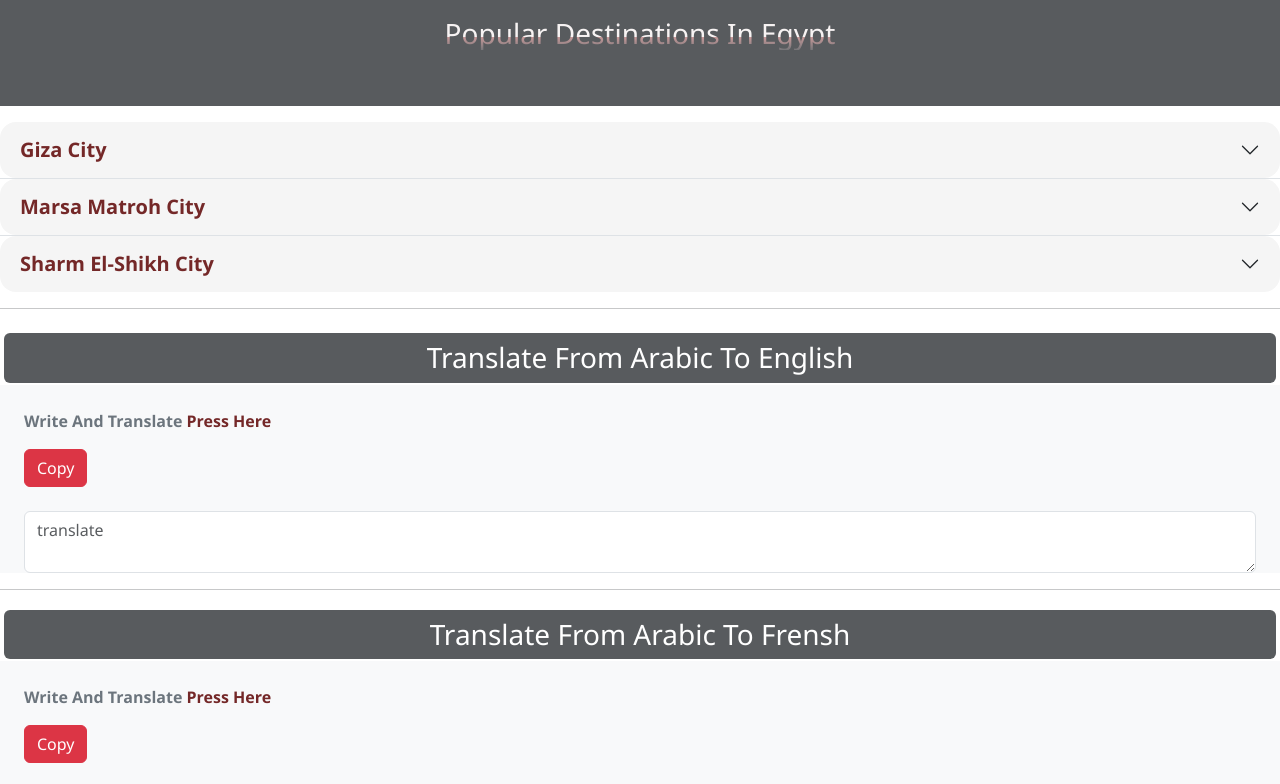
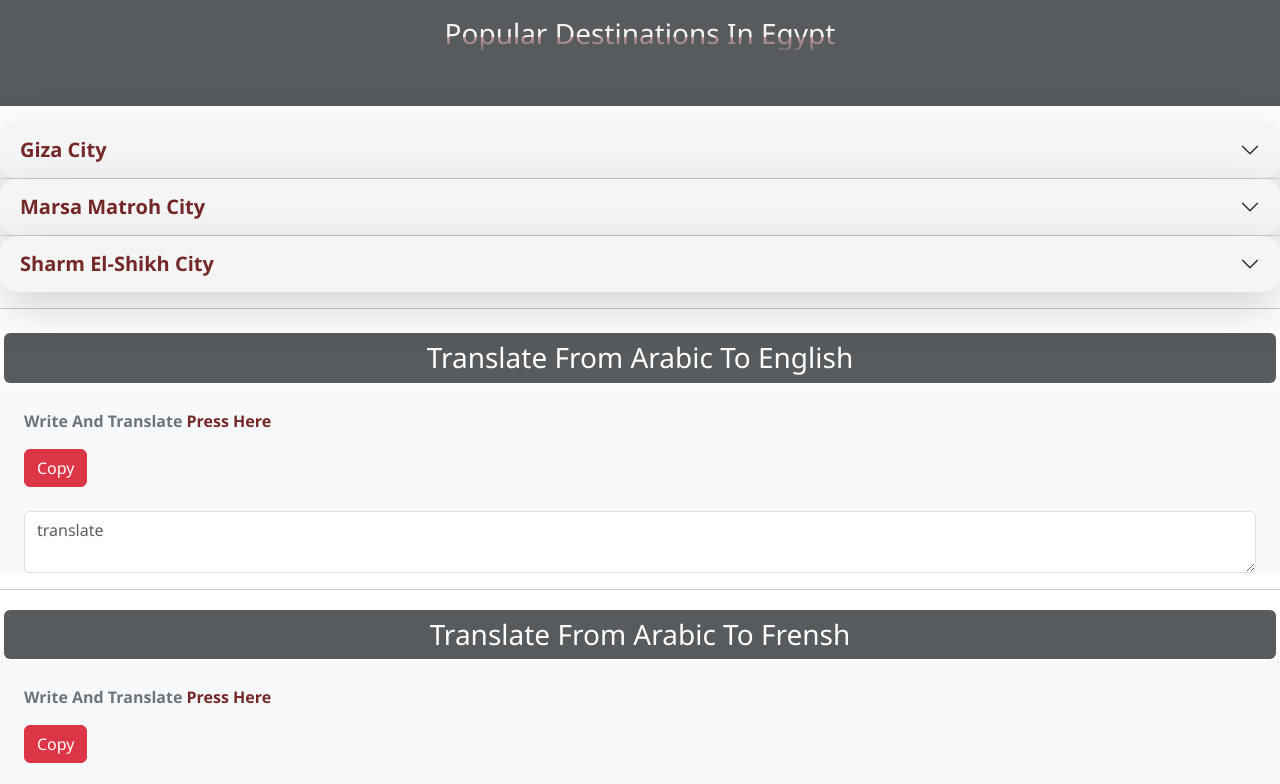
Before and after one commit to NohaAdel32/templet3, a plain HTML site: page index.html in a window 1280 px wide. Shown: the part 1080-1864 px from the top of the page. Drawn offline with nearby package versions, Linux system fonts and the light colour scheme.

Commit message:
update 5

```diff
--- a/index.html
+++ b/index.html
@@ -43,10 +43,10 @@
               </li>
             </ul>
             <form class="d-flex " role="search">
-              <input class="form-control me-2 border-secondary " type="search" placeholder="Search" aria-label="Search">
+              <input class="form-control me-2 border-secondary  " type="search" placeholder="Search" aria-label="Search">
               <button class="btn btn btn-danger me-3" type="submit">Search</button>
-            </form>
             <button type="button" class="btn btn-danger" data-bs-toggle="modal" data-bs-target="#login_Modal" >Login</button>
+          </form>
           </div>
         </div>
       </nav>
@@ -169,7 +169,7 @@
           <div class="accordion accordion-flush mt-3" id="accordionFlushExample">
             <div class="accordion-item">
               <h2 class="accordion-header">
-                <button class="accordion-button collapsed text-capitalize fw-bold fs-5 rounded-4 " type="button" data-bs-toggle="collapse" data-bs-target="#flush-collapseOne" aria-expanded="false" aria-controls="flush-collapseOne">
+                <button class="accordion-button collapsed text-capitalize fw-bold fs-5 rounded-4 shadow-lg" type="button" data-bs-toggle="collapse" data-bs-target="#flush-collapseOne" aria-expanded="false" aria-controls="flush-collapseOne">
                     giza city
                 </button>
               </h2>
@@ -179,7 +179,7 @@
             </div>
             <div class="accordion-item">
               <h2 class="accordion-header">
-                <button class="accordion-button collapsed text-capitalize fw-bold fs-5 rounded-4  " type="button" data-bs-toggle="collapse" data-bs-target="#flush-collapseTwo" aria-expanded="false" aria-controls="flush-collapseTwo">
+                <button class="accordion-button collapsed text-capitalize fw-bold fs-5 rounded-4  shadow-lg" type="button" data-bs-toggle="collapse" data-bs-target="#flush-collapseTwo" aria-expanded="false" aria-controls="flush-collapseTwo">
                     marsa matroh city
                 </button>
               </h2>
@@ -189,7 +189,7 @@
             </div>
             <div class="accordion-item">
               <h2 class="accordion-header">
-                <button class="accordion-button collapsed text-capitalize fw-bold fs-5 rounded-4 " type="button" data-bs-toggle="collapse" data-bs-target="#flush-collapseThree" aria-expanded="false" aria-controls="flush-collapseThree">
+                <button class="accordion-button collapsed text-capitalize fw-bold fs-5 rounded-4 shadow-lg" type="button" data-bs-toggle="collapse" data-bs-target="#flush-collapseThree" aria-expanded="false" aria-controls="flush-collapseThree">
                     sharm el-shikh city
                 </button>
               </h2>
```
